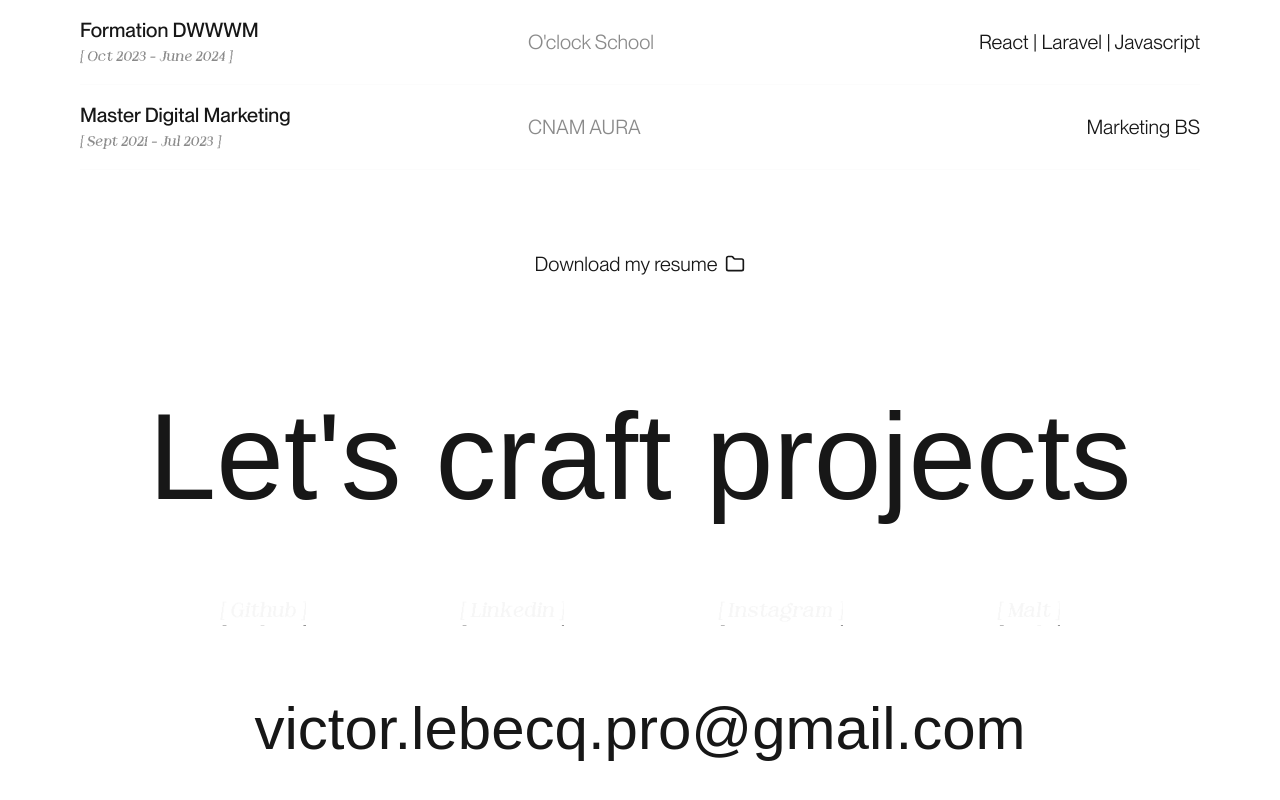
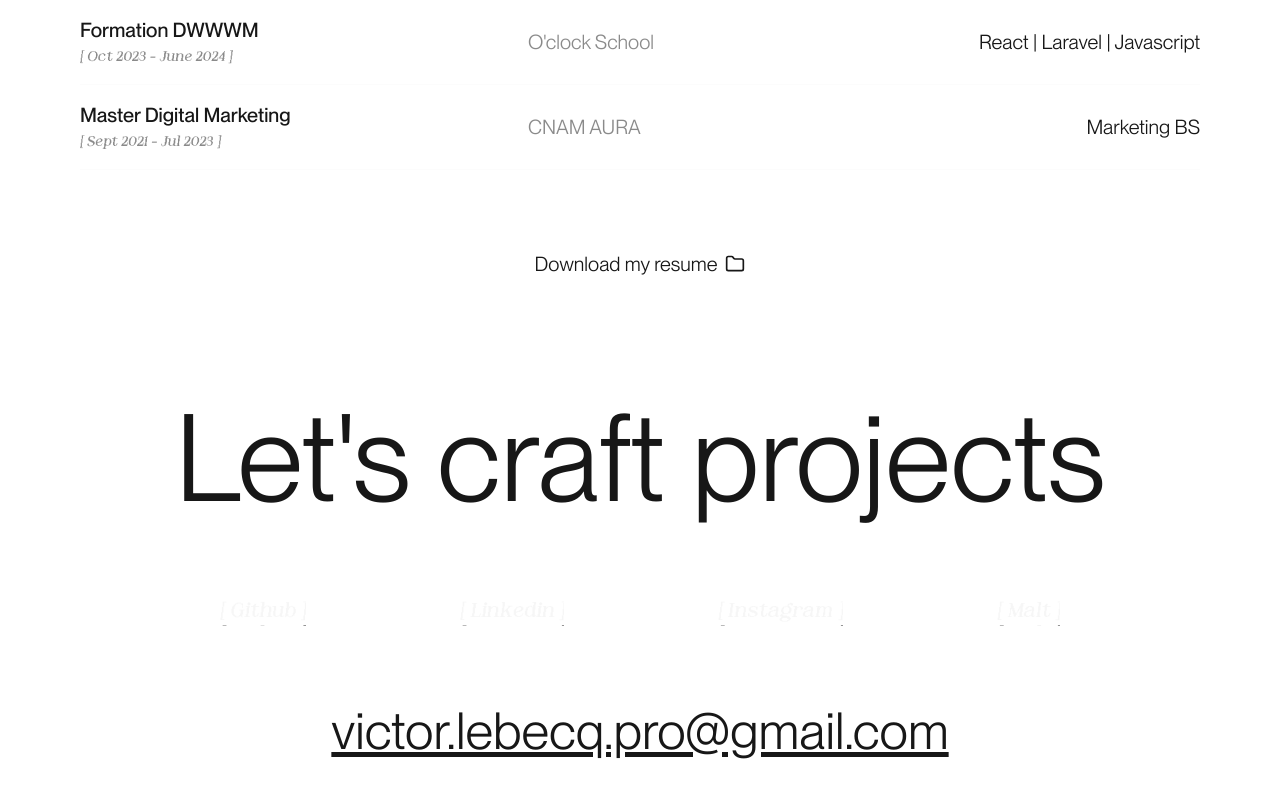
Before and after one commit to pommito/Portfolio-2024, a Next.js app: page / in a window 1280 px wide. Shown: the part 1603-2403 px from the top of the page. Built offline with nearby package versions, Linux system fonts and the light colour scheme.

Commit message:
refacto(Home) : made some styling changes on the footer and adding custom font

```diff
--- a/src/app/layout.tsx
+++ b/src/app/layout.tsx
@@ -26,7 +26,7 @@ const ppNeueMontreal = localFont({
     {
       path: './fonts/ppneuemontreal-book.woff',
       weight: '400',
-      style: 'book',
+      style: 'normal',
     },
     {
       path: './fonts/ppneuemontreal-medium.woff',
--- a/src/components/Footer.tsx
+++ b/src/components/Footer.tsx
@@ -3,7 +3,7 @@ import AnimatedLink from './AnimatedLink';
 
 export default function Footer() {
   return (
-    <footer className="flex flex-col items-center leading-tight gap-16 px-20 py-6">
+    <footer className="font-pp flex flex-col items-center leading-tight gap-16 px-20 py-6">
       <h2 className="text-[9.5vw]">Let&apos;s craft projects</h2>
       <ul className="font-dot flex justify-between text-xl w-3/4">
         <li>
@@ -22,7 +22,7 @@ export default function Footer() {
           <AnimatedLink title="[ Malt ]" url="https://www.malt.fr/profile/victorlebecq" />
         </li>
       </ul>
-      <Link href="mailto:victor.lebecq.pro@gmail.com" className="text-6xl">
+      <Link href="mailto:victor.lebecq.pro@gmail.com" className="text-[4vw] font-normal underline">
         victor.lebecq.pro@gmail.com
       </Link>
       <div className="text-[#f1f1f1]/50 text-sm flex justify-between pt-6 w-full border-t border-[#f1f1f1]/20">
```
